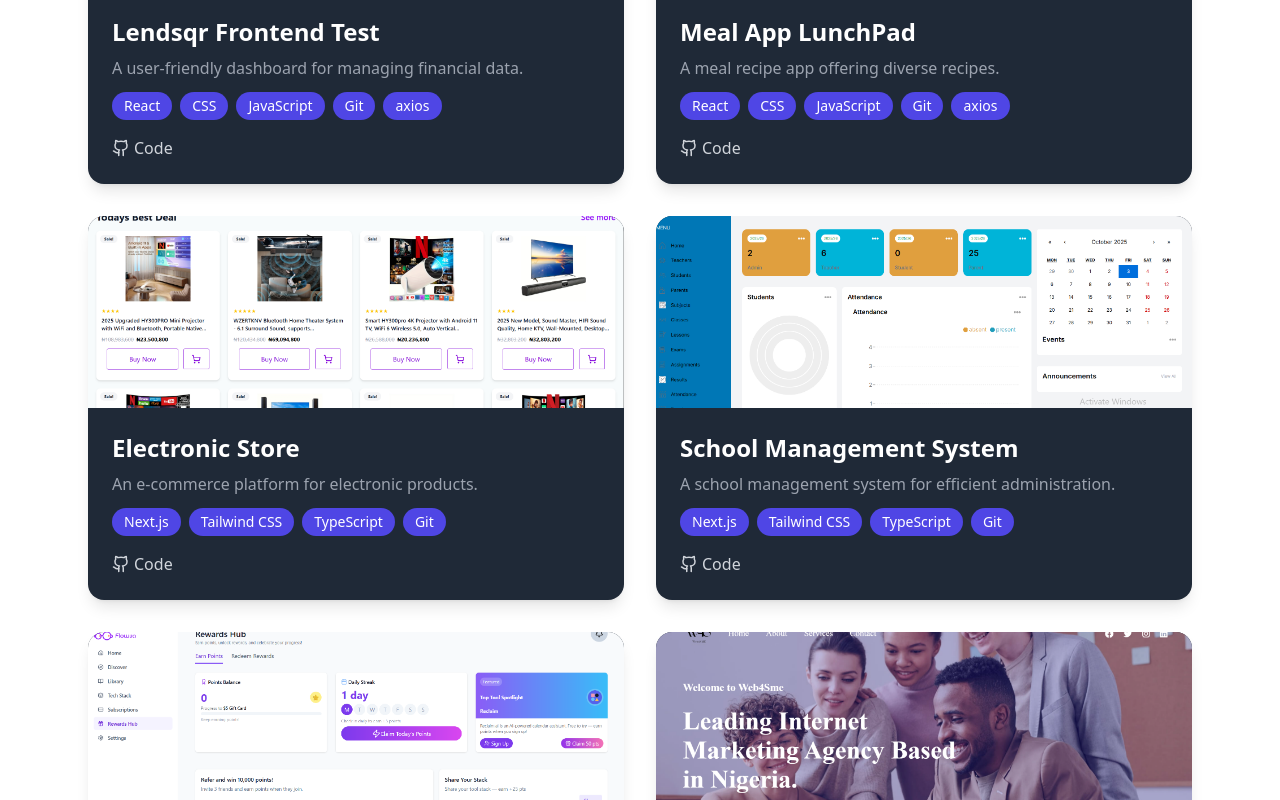
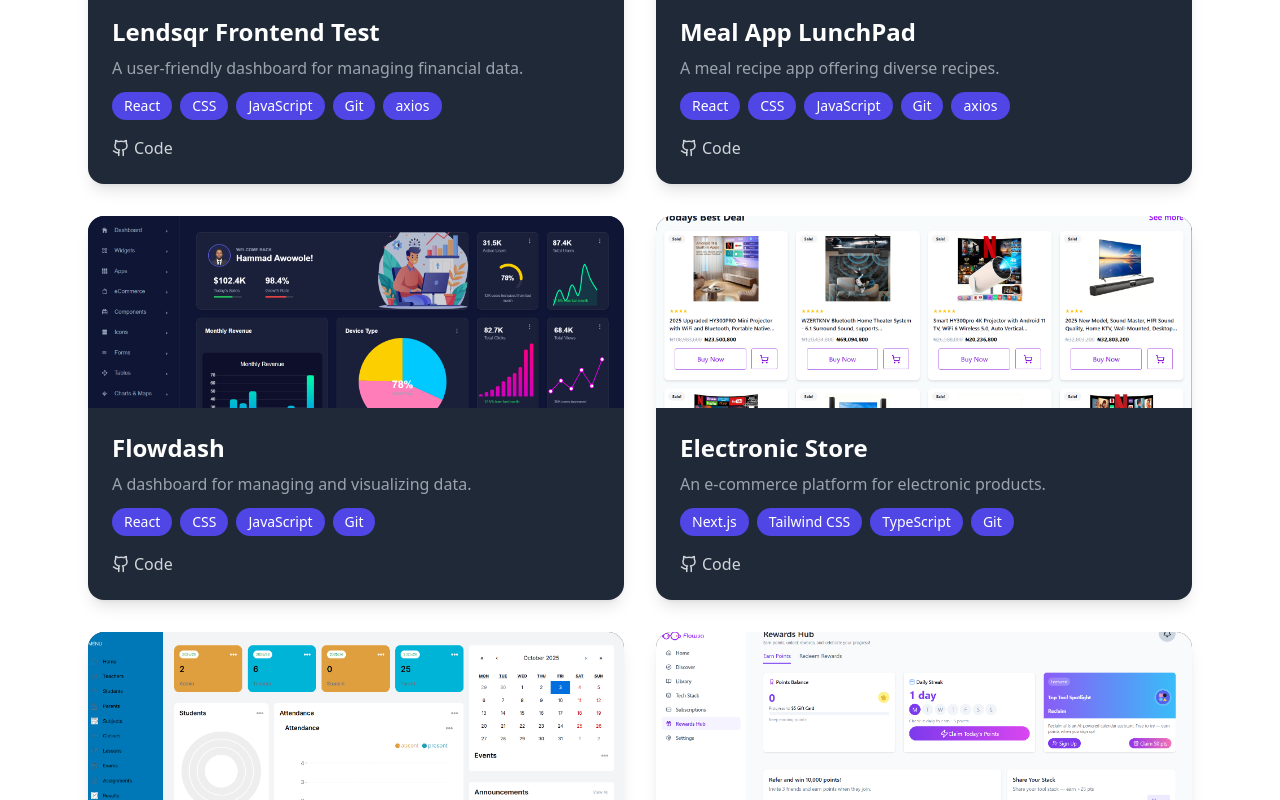
Before and after one commit to lexycon002/web_portfolio, a React (Vite) app: page / in a window 1280 px wide. Shown: the part 1590-2390 px from the top of the page. Built offline with nearby package versions, Linux system fonts and the light colour scheme; no server answers; a web font is replaced by a local one.

Commit message:
first commit

```diff
--- a/src/sections/Projects.jsx
+++ b/src/sections/Projects.jsx
@@ -6,6 +6,7 @@ import SchoolImg from "../assets/school-management.png";
 import ElectroImg from "../assets/electronic-store.png";
 import LendSqrImg from "../assets/lend-sqr.png";
 import Web4smeImg from "../assets/web4sme-app.png";
+import flowdashImg from "../assets/flowdash.png";
 
 
 const containerVariants = {
@@ -36,6 +37,13 @@ function Projects() {
       img: MealImg,
       code: "https://github.com/lexycon002/meal-app",
       stack: ["React","CSS","JavaScript","Git","axios"],
+    },
+    {
+      title: "Flowdash",
+      desc: "A dashboard for managing and visualizing data.",
+      img: flowdashImg,
+      code: "https://github.com/lexycon002/flowdash",
+      stack: ["React","CSS","JavaScript","Git"],
     },
     {
       title: "Electronic Store",
```
Also changed, not shown: src/assets/flowdash.png (added).
